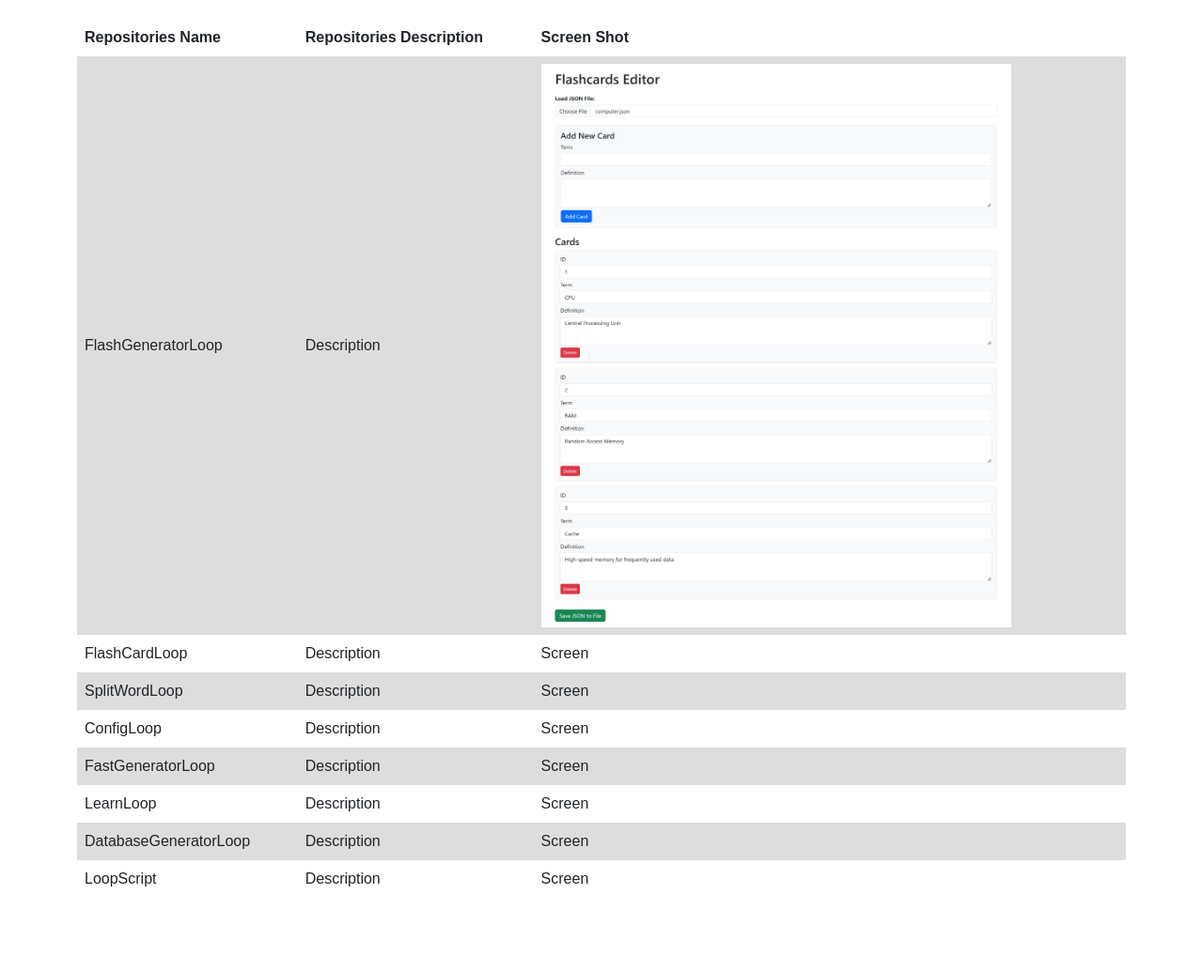
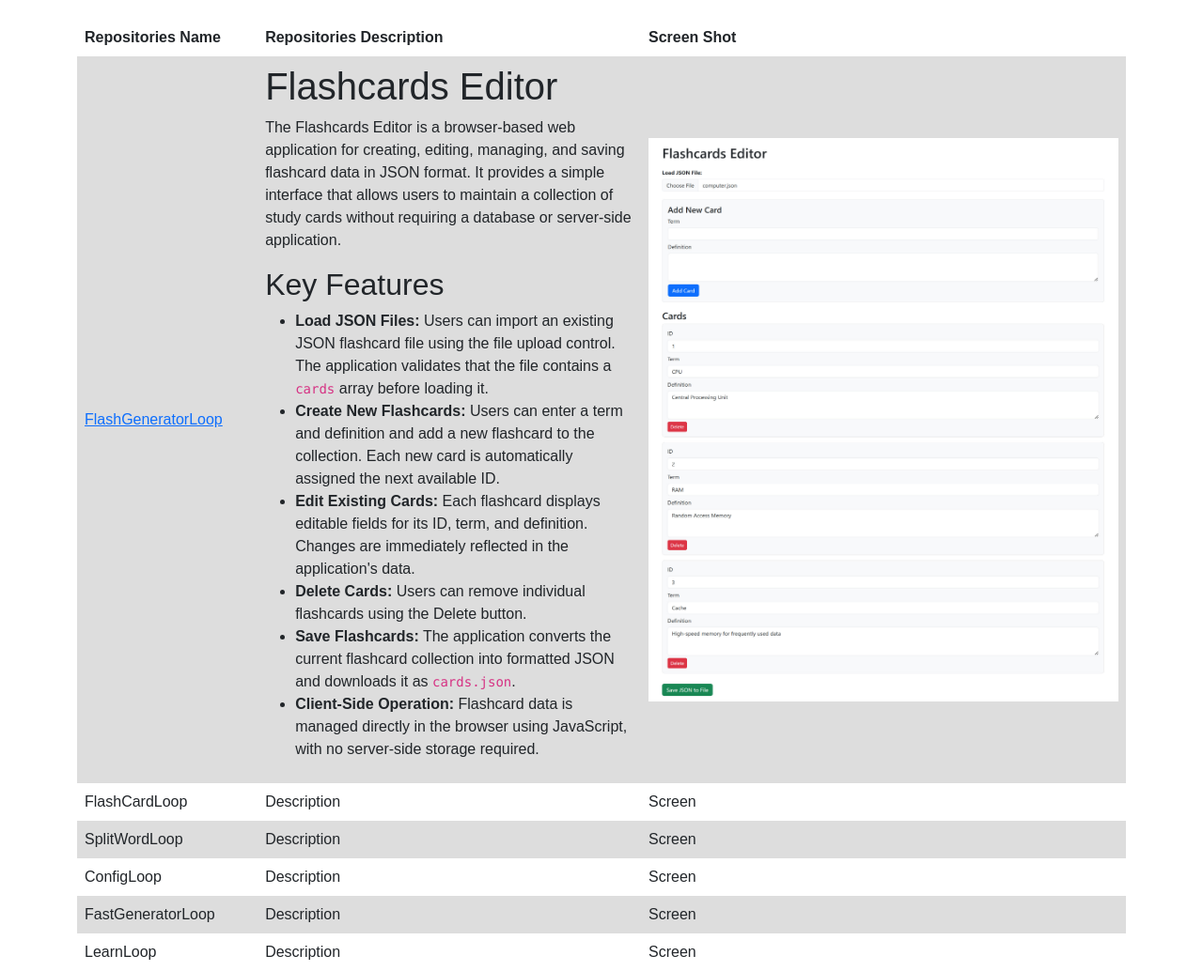
Before and after one commit to progressivepull/Begin-in-the-Loop, a plain HTML site: page index.html in a window 1280 px wide. Shown: the part 380-1414 px from the top of the page at 94% size. Before the commit the page ends 1366 px from the top, so only its background shows below. Drawn offline with Linux system fonts and the light colour scheme.

Commit message:
Update index.html

```diff
--- a/index.html
+++ b/index.html
@@ -36,8 +36,48 @@
   </tr>
 
   <tr>
-    <td>FlashGeneratorLoop</td>
-    <td>Description</td>
+    <td><a href="https://progressivepull.github.io/FlashGeneratorLoop/">FlashGeneratorLoop</a></td>
+    <td>
+			<h1>Flashcards Editor</h1>
+
+		<p>
+		  The Flashcards Editor is a browser-based web application for creating, editing, managing,
+		  and saving flashcard data in JSON format. It provides a simple interface that allows users
+		  to maintain a collection of study cards without requiring a database or server-side application.
+		</p>
+
+		<h2>Key Features</h2>
+		<ul>
+		  <li>
+			<strong>Load JSON Files:</strong>
+			Users can import an existing JSON flashcard file using the file upload control.
+			The application validates that the file contains a <code>cards</code> array before loading it.
+		  </li>
+		  <li>
+			<strong>Create New Flashcards:</strong>
+			Users can enter a term and definition and add a new flashcard to the collection.
+			Each new card is automatically assigned the next available ID.
+		  </li>
+		  <li>
+			<strong>Edit Existing Cards:</strong>
+			Each flashcard displays editable fields for its ID, term, and definition.
+			Changes are immediately reflected in the application's data.
+		  </li>
+		  <li>
+			<strong>Delete Cards:</strong>
+			Users can remove individual flashcards using the Delete button.
+		  </li>
+		  <li>
+			<strong>Save Flashcards:</strong>
+			The application converts the current flashcard collection into formatted JSON
+			and downloads it as <code>cards.json</code>.
+		  </li>
+		  <li>
+			<strong>Client-Side Operation:</strong>
+			Flashcard data is managed directly in the browser using JavaScript,
+			with no server-side storage required.
+		  </li>
+	</td>
 	<td><img src="./app/screen_shots/FlashGeneratorLoop.jpg" alt="Girl in a jacket" width="500" height="600"></td>
   </tr>
 
```
